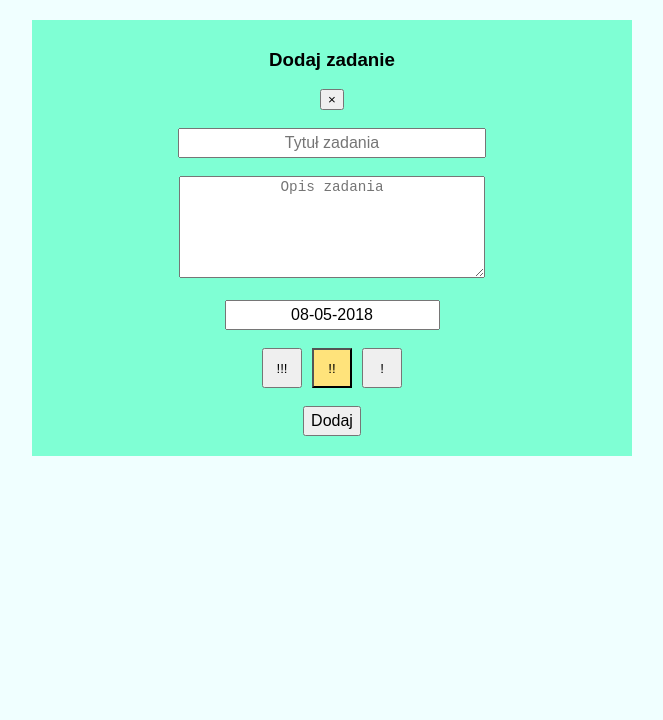
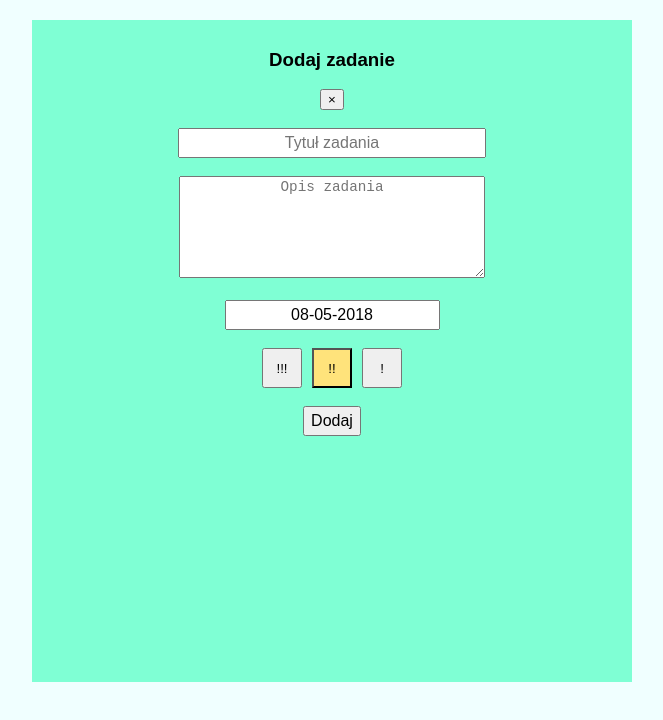
Before and after one commit to jarek-figura/gentlemen-app, a React (Create React App) app: page / in a window 1280 px wide. Both pictures are taken after a click on the button "Dodaj zadanie". Shown: the top 720 px of the page, without its empty margins (308-971 px from the left). Built offline with nearby package versions, Linux system fonts and the light colour scheme.

Commit message:
WIP: css edited

```diff
--- a/src/components/AddTaskPopup/AddTaskPopup.css
+++ b/src/components/AddTaskPopup/AddTaskPopup.css
@@ -13,6 +13,7 @@
 
 .add-task {
   max-width: 600px;
+  height: calc(100vh - 168px);
   text-align: center;
   background-color: aquamarine;
   padding: 10px 0 20px 0;
```
